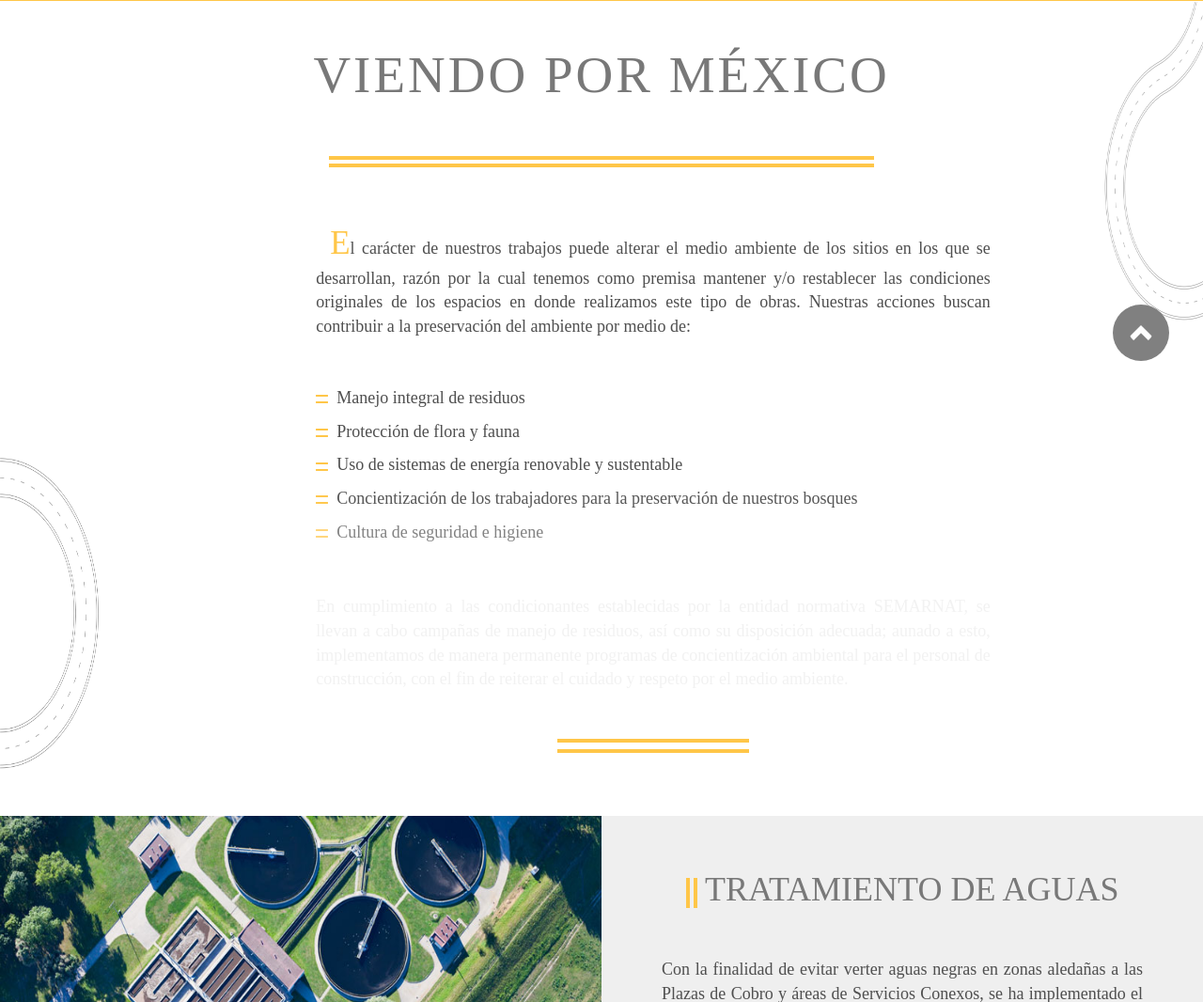
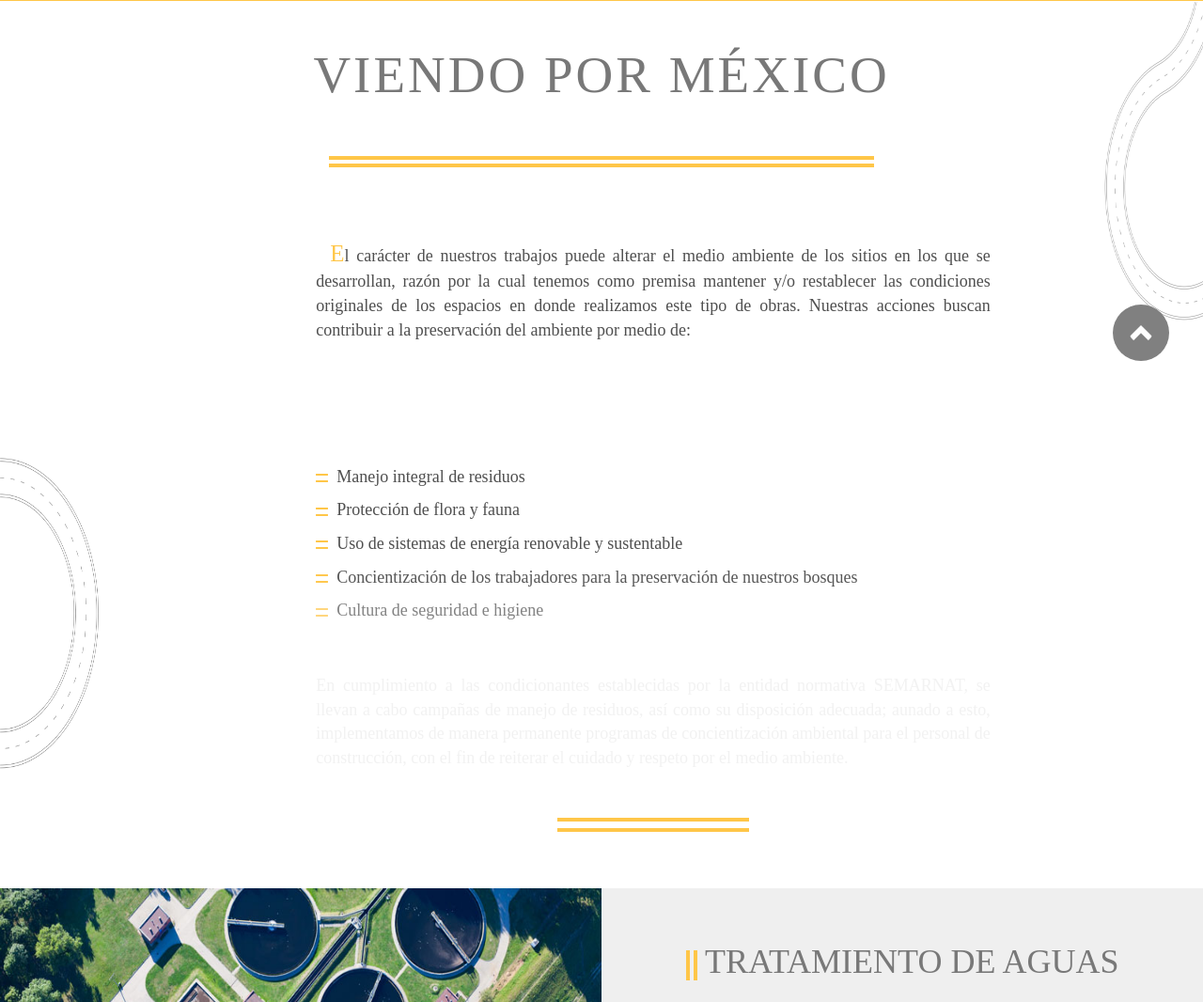
Before and after one commit to jesusrq92/autovan, a PHP site: page /mexico.php in a window 1280 px wide. Shown: the part 337-1403 px from the top of the page at 94% size. Run offline with PHP 8.4, Linux system fonts and the light colour scheme; some libraries are stand-ins or nearby versions; some web fonts are replaced.

Commit message:
Cambios viernes 1 de julio

```diff
--- a/css/estilos.css
+++ b/css/estilos.css
@@ -29,12 +29,21 @@
     background-color: #ffc648;
 }
 
-.letraAmarilla{
-    font-size:35px;
+
+p#parrafoIndex::first-letter
+{
+    font-size:25px;
     margin-left:15px;
     color:#ffc648;
-    /*text-shadow:0px 1px 1px black;*/
-}
+ }
+
+p#parrafoIndex::first-line
+ {
+    margin-bottom:30px;
+  }
+
+
+
 
 .oculto{
         display: none;
@@ -740,7 +749,8 @@
  	padding-right: 4px;
     }
 
-    #logoAutovan{
+    #logoAutovan
+    {
  	width: 75px;
     }
 
@@ -771,6 +781,26 @@
     .footer-distributed .footer-center i{
         margin-left: 0;
     }
+
+}
+
+
+@media (max-width: 620px) {
+
+    #spa
+    {
+
+        margin-left:5%;
+        text-align: start;
+
+    }
+
+    p.bleed::first-line
+    {
+        text-align: start;
+
+    }
+
 
 }
 
--- a/header.html
+++ b/header.html
@@ -47,7 +47,7 @@
 
     <!-- Collect the nav links, forms, and other content for toggling -->
     <div class="collapse navbar-collapse outPaddingColaps" id="bs-example-navbar-collapse-1">
-      <a target="_blank" href="http://autovan.mx"><img id="logoAutovan" src="images/logoAutovan.png"></a>
+      <a target="_blank" href="index.php"><img id="logoAutovan" src="images/logoAutovan.png"></a>
       <ul class="nav navbar-nav navbar-right" id="navLetras">
         <li><a href="index.php">HOME</a></li>
         <li><a href="servicio.php">NUESTRO SERVICIO</a></li>
--- a/index2.html
+++ b/index2.html
@@ -19,8 +19,9 @@
     <div class="row rowAncho">
       <center>
          <div class="col-xs-12 col-sm-8 col-sm-offset-2 col-md-8 col-md-offset-2 colAncho ">
+
         <p id="parrafoIndex" class="wow fadeInUp" data-wow-duration="3s" data-wow-delay="0s">
-          <span class="letraAmarilla">A</span>utopistas de Vanguardia S.A. de C.V. es una empresa mexicana constituida en el año 2007 con la especialidad en construcción, operación y mantenimiento de vías terrestres y su infraestructura.
+          Autopistas de Vanguardia S.A. de C.V. es una empresa mexicana constituida en el año 2007 con la especialidad en construcción, operación y mantenimiento de vías terrestres y su infraestructura.
           Desarrollamos las siguientes actividades para los proyectos concesionados de infraestructura:
         </p>
 
--- a/mexico.html
+++ b/mexico.html
@@ -16,21 +16,22 @@
 <img id="roadRightServicio" src="images/road_2.gif">
   <div class="container">
     <div class="row">
-      <div class="col-sm-12 col-sm-8 col-sm-offset-2 col-md-8 col-md-offset-2 colAncho">
+      <div class="col-sm-12 col-sm-12 col-sm-offset-2 col-md-8 col-md-offset-2 colAncho">
       <center>
-      <p class="parrafoServicio margenParrafo wow fadeIn" data-wow-duration="3s" data-wow-delay="0s"><span class="letraAmarilla">E</span>l carácter de nuestros trabajos puede alterar el medio ambiente de los sitios en los que se desarrollan, razón por la cual tenemos como premisa mantener y/o restablecer las condiciones originales de los espacios en donde realizamos este tipo de obras. Nuestras acciones buscan contribuir a la preservación del ambiente por medio de:</p><br><br>
+      <p id="parrafoIndex" class="parrafoServicio margenParrafo wow fadeIn" data-wow-duration="3s" data-wow-delay="0s">El carácter de nuestros trabajos puede alterar el medio ambiente de los sitios en los que se desarrollan, razón por la cual tenemos como premisa mantener y/o restablecer las condiciones originales de los espacios en donde realizamos este tipo de obras. Nuestras acciones buscan contribuir a la preservación del ambiente por medio de:</p><br><br>
       <p class="parrafoServicio wow fadeIn" data-wow-duration="3s" data-wow-delay="1s">
            <img src="images/iconoServicio.png">&nbsp;&nbsp;Manejo integral de residuos
       </p>
       <p class="parrafoServicio wow fadeIn" data-wow-duration="3s" data-wow-delay="2s">
            <img src="images/iconoServicio.png">&nbsp;&nbsp;Protección de flora y fauna
       </p>
-      <p class="parrafoServicio wow fadeIn" data-wow-duration="3s" data-wow-delay="3s">
-           <img src="images/iconoServicio.png">&nbsp;&nbsp;Uso de sistemas de energía renovable y sustentable
+      <p class="parrafoServicio wow fadeIn bleed" data-wow-duration="3s" data-wow-delay="3s">
+           <img src="images/iconoServicio.png">&nbsp;&nbsp;Uso de sistemas de energía renovable y <span id="spa">sustentable</span>
       </p>
-      <p class="parrafoServicio wow fadeIn" data-wow-duration="3s" data-wow-delay="4s">
-           <img src="images/iconoServicio.png">&nbsp;&nbsp;Concientización de los trabajadores para la preservación de nuestros bosques
+      <p class="parrafoServicio wow fadeIn bleed" data-wow-duration="3s" data-wow-delay="4s">
+           <img src="images/iconoServicio.png">&nbsp;&nbsp;Concientización de los trabajadores para la  <span id="spa">preservación</span>  <span id="spa"> de</span> <span id="spa"> nuestros</span>  <span id="spa"> bosques</span>
       </p>
+
       <p class="parrafoServicio wow fadeIn" data-wow-duration="3s" data-wow-delay="5s">
            <img src="images/iconoServicio.png">&nbsp;&nbsp;Cultura de seguridad e higiene
       </p>
@@ -86,7 +87,7 @@
          </center>
             <p class="parrafoObjetivos">
               Es importante crear conciencia y generar una cultura ambiental entre todos los trabajadores que participan en los proyectos de infraestructura,  por esta razón se dan cursos de comportamiento y cuidado del medio ambiente para que el personal, desde el inicio de actividades, considere el desarrollo de sus labores privilegiando el cuidado al medio ambiente, la preservación de nuestros bosques y dar aviso de situaciones que puedan poner en riesgo al mismo.
-              <br>
+              <br><br>
               Un aspecto muy importante es la prevención de accidentes y enfermedades laborales, por ello contamos con personal encargado de dar seguimiento a cada proyecto, tanto para la concientización del personal como para la prevención de posibles altercados en el área de trabajo.
             </p>
       </div>
```
